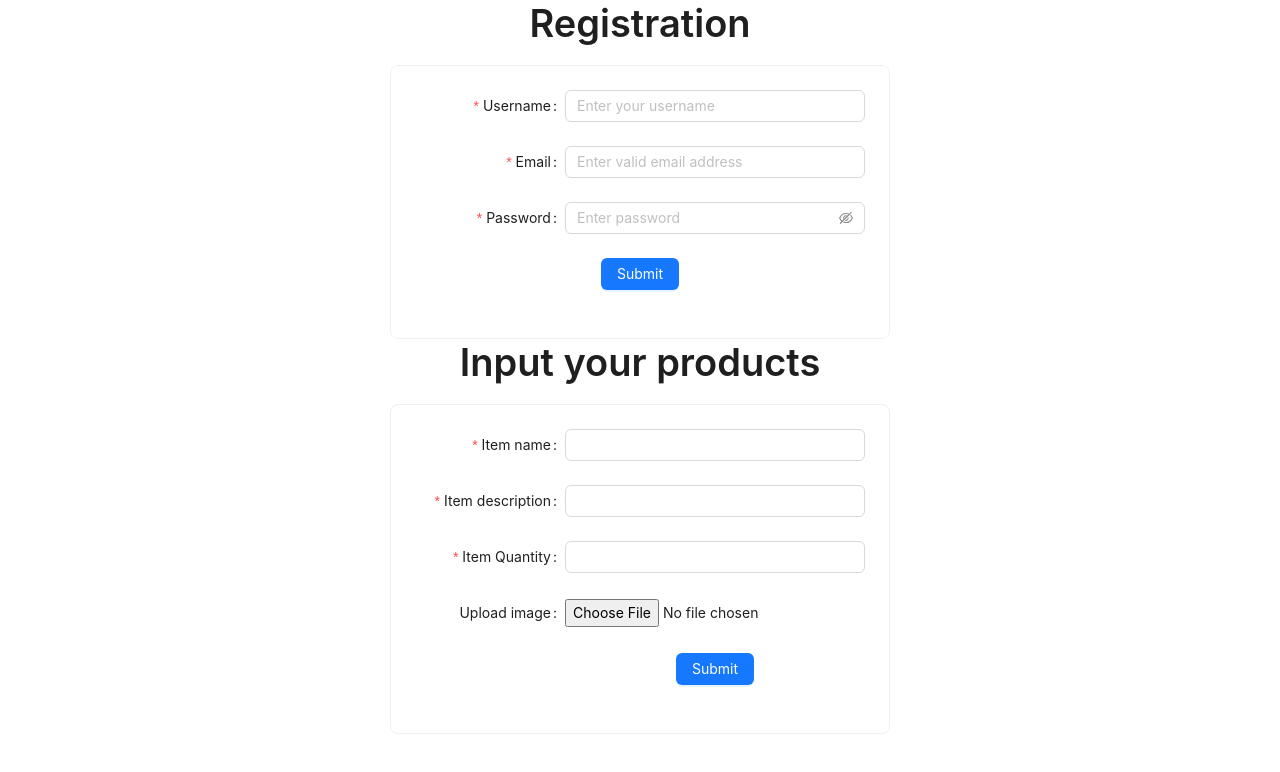
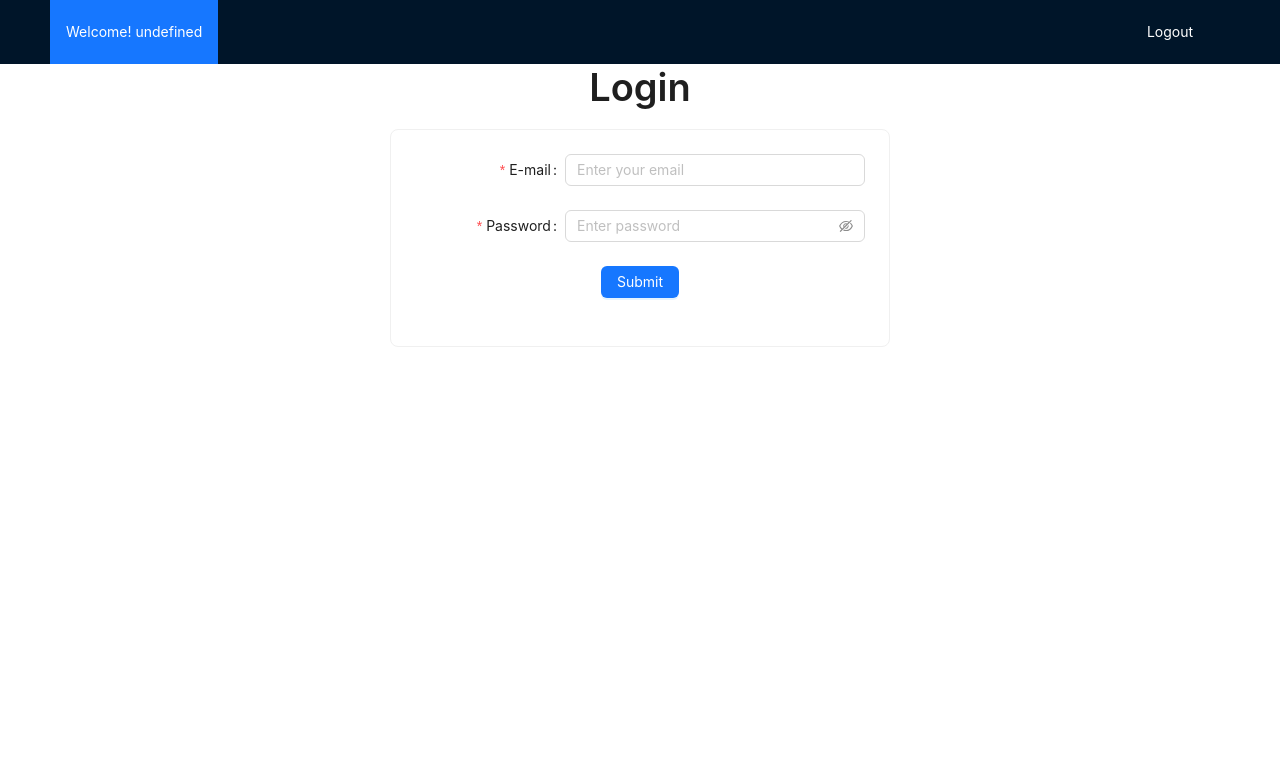
Before and after one commit to jayyasay/ecommerce, a React (Create React App) app: page / in a window 1280 px wide. Shown: the top 772 px of the page. Built offline with nearby package versions, Linux system fonts and the light colour scheme.

Commit message:
Login/Logout feature

```diff
--- a/src/App.js
+++ b/src/App.js
@@ -1,31 +1,11 @@
 import "./App.css";
-import { useState, useEffect } from "react";
-import FormProducts from "./components/FormProducts";
-import Register from "./components/Register";
-import Login from "./components/Login";
-import jwt_decode from "jwt-decode";
+import Home from "./pages/Home";
 
 function App() {
-  const [isLoggedIn, setIsLoggedIn] = useState(false);
-
-  useEffect(() => {
-    const token = localStorage.getItem("token");
-    if (token) {
-      console.log("I have token!");
-      const decoded = jwt_decode(token);
-      const currentTime = Date.now() / 1000;
-      if (decoded.exp < currentTime) {
-        localStorage.removeItem("token");
-      } else {
-        setIsLoggedIn(true);
-      }
-    }
-  }, []);
 
   return (
     <div className="App">
-      {isLoggedIn ? <Login /> : <Register />}
-      <FormProducts />
+      <Home />
     </div>
   );
 }
--- a/src/components/FormProducts.js
+++ b/src/components/FormProducts.js
@@ -1,11 +1,17 @@
 import axios from "axios";
 import { useState } from "react";
 import { useForm } from "react-hook-form";
-import { Form, Button, Input, Typography, message } from "antd";
+import { Form, Button, Input, Typography, message, Layout, theme } from "antd";
 import { Card } from "antd";
 import { Col, Row } from "antd";
 
 function FormProducts() {
+  const {
+    token: { colorBgContainer },
+  } = theme.useToken();
+
+  const { Sider, Content } = Layout;
+
   const [messageApi, contextHolder] = message.useMessage();
 
   const [formReset] = Form.useForm();
@@ -63,6 +69,15 @@ function FormProducts() {
   return (
     <>
       {contextHolder}
+      <Layout>
+        <Layout>
+          <Sider
+            width={600}
+            style={{
+              background: colorBgContainer,
+            }}
+          >
+            <Col flex="600px">
               <Row justify="center">
                 <Col>
                   <Title>Input your products</Title>
@@ -154,6 +169,26 @@ function FormProducts() {
                   </Card>
                 </Col>
               </Row>
+            </Col>
+          </Sider>
+          <Layout
+            style={{
+              padding: "0 24px 24px",
+            }}
+          >
+            <Content
+              style={{
+                padding: 24,
+                margin: "15px 0 0 0",
+                minHeight: 280,
+                background: colorBgContainer,
+              }}
+            >
+              Content
+            </Content>
+          </Layout>
+        </Layout>
+      </Layout>
     </>
   );
 }
--- a/src/components/Login.js
+++ b/src/components/Login.js
@@ -5,7 +5,7 @@ import { Card } from "antd";
 import { Col, Row } from "antd";
 import { Typography } from "antd";
 
-function LoginForm() {
+function Login() {
   const [messageApi, contextHolder] = message.useMessage();
 
   const { Title } = Typography;
@@ -18,7 +18,7 @@ function LoginForm() {
     },
   };
   const [formData, setFormData] = useState({
-    email: "",
+    username: "",
     password: "",
   });
 
@@ -47,12 +47,15 @@ function LoginForm() {
           localStorage.setItem("token", res.data.token);
           messageApi.open({
             type: "success",
-            content: "Login successfully",
+            content: "Login successfully. Please wait...",
           });
+          setTimeout(() => {
+            window.location.reload();
+          }, 1500);
         } else {
           messageApi.open({
             type: "error",
-            content: "Incorrect username or password",
+            content: "Incorrect email or password",
           });
         }
       })
@@ -111,7 +114,7 @@ function LoginForm() {
                   name="email"
                   placeholder="Enter your email"
                   onChange={handleChange}
-                  value={formData.name}
+                  value={formData.email}
                 />
               </Form.Item>
               <Form.Item
@@ -144,4 +147,4 @@ function LoginForm() {
   );
 }
 
-export default LoginForm;
+export default Login;
--- /dev/null
+++ b/src/components/Navigation.js
@@ -0,0 +1,79 @@
+import { Layout, Menu } from "antd";
+import axios from "axios";
+import { useState, useEffect } from "react";
+
+const { Header } = Layout;
+
+const handleLogout = () => {
+  localStorage.removeItem("token");
+  window.location.reload();
+};
+
+const Navigation = ({username}) => {
+    const [user, setUser] = useState({});
+    useEffect(() => {
+      const fetchData = async () => {
+        const token = localStorage.getItem("token");
+        if (token) {
+          try {
+              const result = await axios.get(
+                `http://localhost:3001/api/db/registrations/${username}`,
+                {
+                  headers: {
+                    "Content-Type": "application/json",
+                    Authorization: `Bearer ${token}`,
+                  },
+                }
+              );
+              setUser(result.data);
+
+            } catch (error) {
+              console.error(error);
+            }
+        }
+
+      };
+      fetchData();
+    }, [username]);
+
+    return (
+      <>
+        <Layout>
+          <Header
+            style={{
+              position: "sticky",
+              top: 0,
+              zIndex: 1,
+              width: "100%",
+            }}
+          >
+            <div
+              style={{
+                float: "right",
+                width: 120,
+                height: 31,
+                color: "#fff",
+                cursor: "pointer",
+              }}
+              onClick={handleLogout}
+            >
+              Logout
+            </div>
+            <Menu
+              theme="dark"
+              mode="horizontal"
+              defaultSelectedKeys={["1"]}
+              items={[
+                {
+                  label: `Welcome! ${user.username}`,
+                  key: "1",
+                },
+              ]}
+            />
+          </Header>
+        </Layout>
+      </>
+    );
+};
+
+export default Navigation;
--- a/src/index.js
+++ b/src/index.js
@@ -4,12 +4,21 @@ import './index.css';
 import App from './App';
 import reportWebVitals from './reportWebVitals';
 import 'antd/dist/reset.css';
+import {
+  createBrowserRouter,
+  RouterProvider,
+} from 'react-router-dom';
+
+const router = createBrowserRouter([
+  {
+    path: '/',
+    element: <App />
+  },
+])
 
 const root = ReactDOM.createRoot(document.getElementById('root'));
 root.render(
-  <React.StrictMode>
-    <App />
-  </React.StrictMode>
+    <RouterProvider router={router} />
 );
 
 // If you want to start measuring performance in your app, pass a function
--- a/src/pages/Home.js
+++ b/src/pages/Home.js
@@ -1,10 +1,32 @@
 import React from "react";
+import { useState, useEffect } from "react";
+import Login from "../components/Login";
+import FormProducts from "../components/FormProducts";
+import jwt_decode from "jwt-decode";
+import Navigation from "../components/Navigation";
 
 function Home() {
+  const [isLoggedIn, setIsLoggedIn] = useState(false);
+  const [username, setUsername] = useState("");
+
+  useEffect(() => {
+    const token = localStorage.getItem("token");
+    if (token) {
+      const decoded = jwt_decode(token);
+      const currentTime = Date.now() / 1000;
+      if (decoded.exp < currentTime) {
+        localStorage.removeItem("token");
+      } else {
+        setIsLoggedIn(true);
+        setUsername(decoded.id);
+      }
+    }
+  }, []);
+
   return (
     <>
-      <h1>Welcome!</h1>
-      <button>Logout</button>
+    <Navigation username={username} />
+      {!isLoggedIn ? <Login /> : <FormProducts />}
     </>
   );
 }
```
Also changed, not shown: server.js (+43 -34 lines), 7 other files (tests, documents, lock files or other folders). Lines whose indentation alone changed are shown as unchanged.
